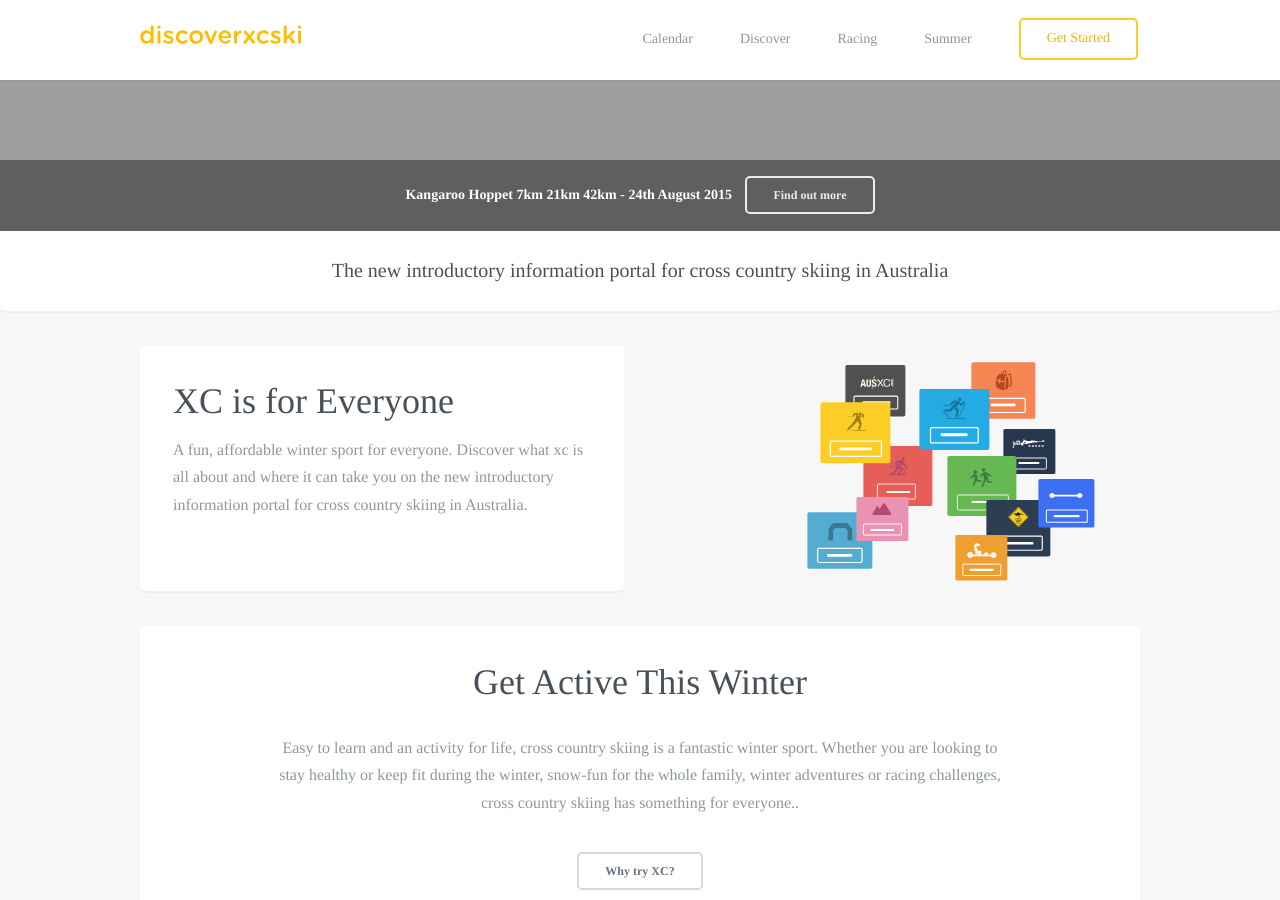
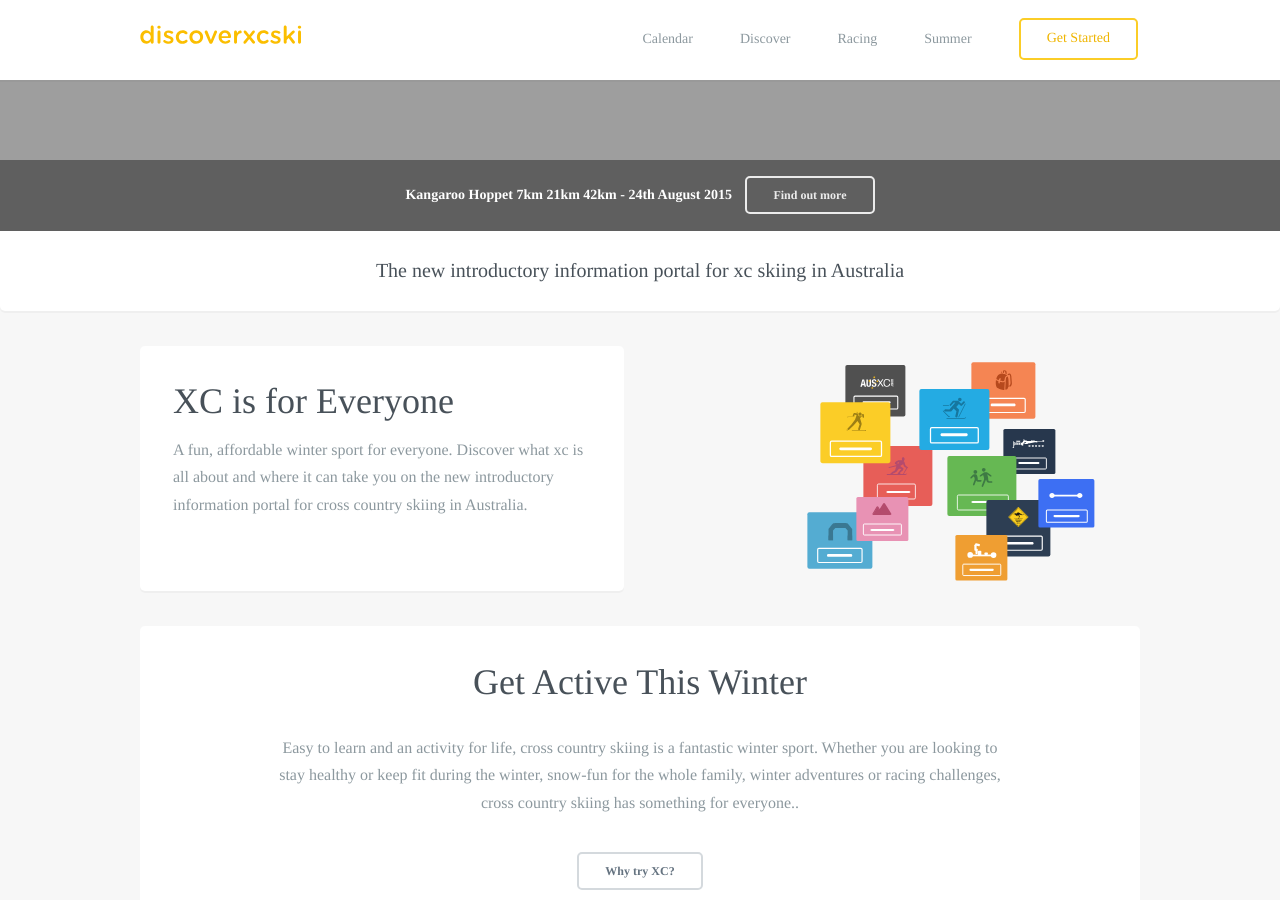
Before and after one commit to robcatto/robcatto.github.io, a Jekyll site: the page index.html, which Jekyll copies as it is, in a window 1280 px wide and 900 px high, scrolled down 809 px. Built offline with Jekyll 4.4.1, drawn with Linux system fonts in a browser that asks for light colours; some web fonts are replaced; Markdown is read by kramdown in place of the engine named in the settings.

Commit message:
Update index.html

```diff
--- a/index.html
+++ b/index.html
@@ -142,7 +142,7 @@
                         font-size: 20px;
                         font-weight: 500;
                         color: #485159;"
-            >The new introductory information portal for cross country skiing in Australia
+            >The new introductory information portal for xc skiing in Australia
             </p>
         </div>
 </div>
```
